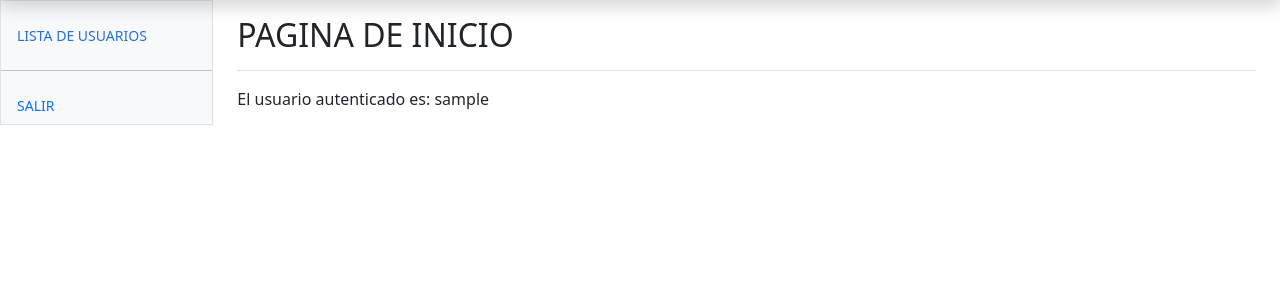
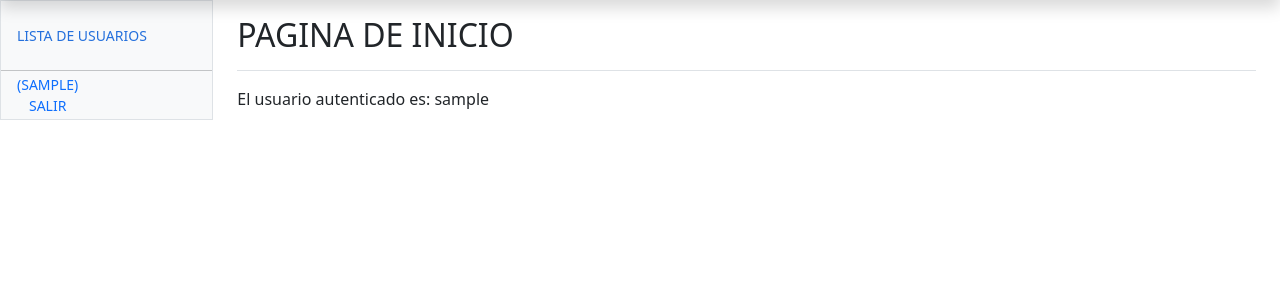
Before and after one commit to BraianStacul/catalogo-productos, a Django app: page / in a window 1280 px wide. Shown: the part 48-348 px from the top of the page. Run offline with Django 5.2, Linux system fonts and the light colour scheme; the visitor is signed in with stand-in values (Sample User, id 1).

Commit message:
Se agregó la funcionalidad de cerrar sesión

```diff
--- a/catalogo_productos/catalogo_productos/settings.py
+++ b/catalogo_productos/catalogo_productos/settings.py
@@ -34,6 +34,7 @@ INSTALLED_APPS = [
 
 AUTH_USER_MODEL = "usuarios.Usuario"
 
+LOGIN_URL = reverse_lazy('iniciar_sesion')
 LOGIN_REDIRECT_URL = reverse_lazy('pagina_principal')
 
 MIDDLEWARE = [
--- a/catalogo_productos/catalogo_productos/urls.py
+++ b/catalogo_productos/catalogo_productos/urls.py
@@ -10,7 +10,7 @@ urlpatterns = [
 
     # Login & Logout
     path('login/', views_django.LoginView.as_view(template_name="login.html"), name="iniciar_sesion"),
-
+    path('logout/', views_django.logout_then_login, name="cerrar_sesion"),
 
     # Includes
     path("usuarios/", include('apps.usuarios.urls'))
--- a/catalogo_productos/templates/base/barra_navegacion.html
+++ b/catalogo_productos/templates/base/barra_navegacion.html
@@ -16,13 +16,21 @@
         <li class="nav-item">
 
             {% if user.is_authenticated %}
-                <a class="nav-link d-flex align-items-center gap-2" href="{% url 'iniciar_sesion'  %}">
-                    SALIR
-                </a>
+
+            <form action="{% url 'cerrar_sesion' %}" method="post">{% csrf_token %}
+
+                <button class="nav-link d-flex align-items-center gap-2 bi" type="submit"
+                style="text-transform: uppercase;"> ({{user.username}}) Salir</button>
+
+            </form>
+
             {% else %}
-                <a class="nav-link d-flex align-items-center gap-2" href="{% url 'iniciar_sesion'  %}">
-                    INICIAR SESION
-                </a>
+
+            <a class="nav-link d-flex align-items-center gap-2" href="{% url 'iniciar_sesion' %}">
+
+                <i class="fa-solid fa-right-to-bracket"></i> INICIAR SESIÓN
+            </a>
+
             {% endif %}
 
 
```
